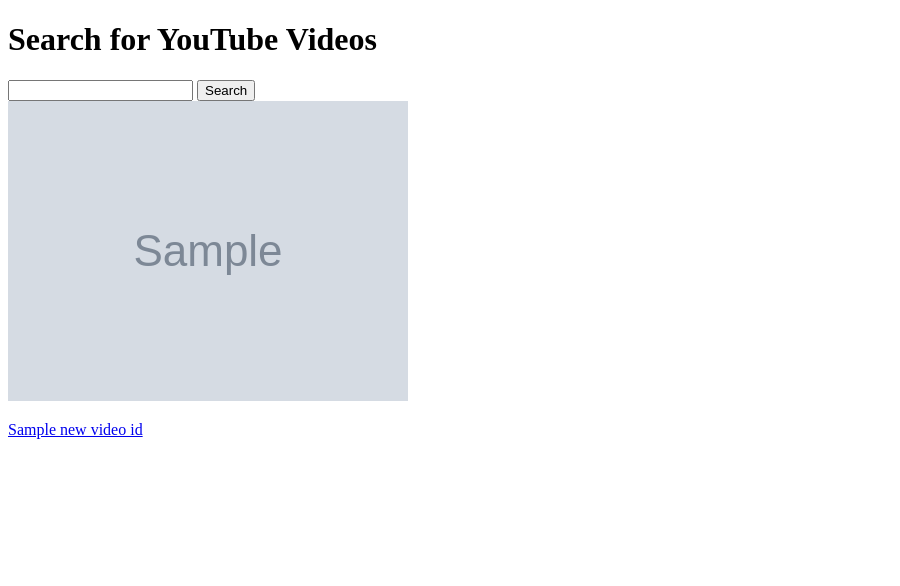
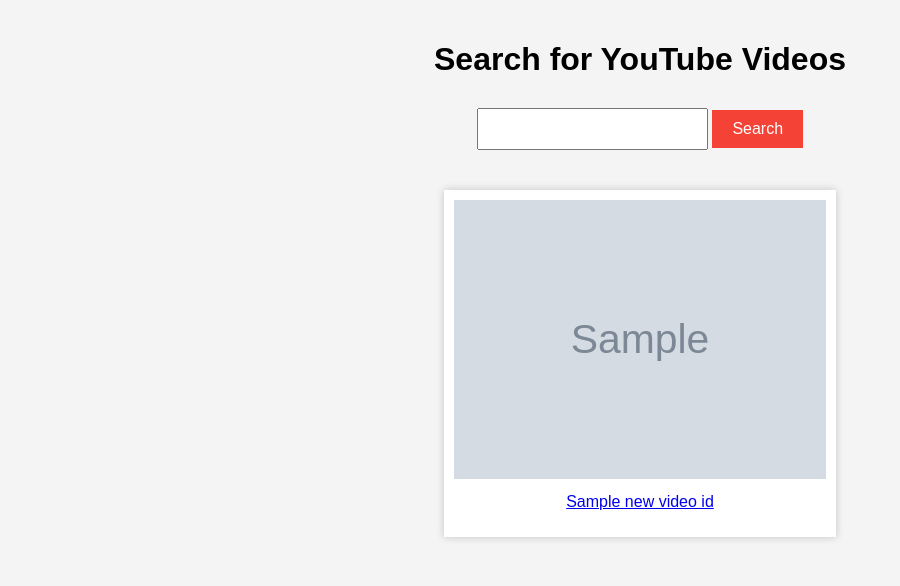
Before and after one commit to constrain99/PraneethTube, a Flask app: template templates/index.html in a window 1280 px wide. Shown: the top 586 px of the page, without its empty margins (0-900 px from the left). Run offline with Flask 3, Linux system fonts and the light colour scheme; the template is opened without the code that fills it: most values are stand-ins (such as "Sample title", 1, 10 or a date in 2020); grey boxes marked "Sample" are stand-in pictures.

Commit message:
Update index.html

```diff
--- a/templates/index.html
+++ b/templates/index.html
@@ -2,24 +2,122 @@
 <html>
   <head>
     <title>YouTube Search</title>
+    <style>
+      body {
+        font-family: Arial, sans-serif;
+        margin: 0;
+        padding: 20px;
+        background-color: #f4f4f4;
+      }
+
+      h1 {
+        text-align: center;
+        margin-bottom: 30px;
+      }
+
+      form {
+        text-align: center;
+        margin-bottom: 30px;
+      }
+
+      input[type="text"] {
+        padding: 10px;
+        font-size: 16px;
+      }
+
+      input[type="submit"] {
+        padding: 10px 20px;
+        font-size: 16px;
+        background-color: #f44336;
+        color: white;
+        border: none;
+        cursor: pointer;
+      }
+
+      .row {
+        display: flex;
+        flex-wrap: wrap;
+        justify-content: center;
+        margin-bottom: 20px;
+      }
+
+      .video {
+        flex-basis: 30%;
+        margin: 10px;
+        box-shadow: 0 0 8px rgba(0, 0, 0, 0.2);
+        background-color: white;
+        padding: 10px;
+        position: relative;
+        transition: transform 0.3s;
+      }
+
+      .video img {
+        width: 100%;
+        height: auto;
+      }
+
+      .video p {
+        font-size: 16px;
+        margin-top: 10px;
+        text-align: center;
+      }
+
+      .video .popup {
+        position: absolute;
+        top: 0;
+        left: 0;
+        display: none;
+        background-color: rgba(0, 0, 0, 0.8);
+        color: white;
+        padding: 20px;
+        width: 100%;
+        height: 100%;
+        text-align: center;
+      }
+
+      .video:hover {
+        transform: scale(1.05);
+      }
+
+      .video:hover .popup {
+        display: block;
+      }
+    </style>
   </head>
   <body>
     <h1>Search for YouTube Videos</h1>
     <form action="/search" method="post">
-        <input type="text" name="query">
-        <input type="submit" value="Search">
+      <input type="text" name="query" />
+      <input type="submit" value="Search" />
     </form>
 
+    {% for video_id, thumbnail, title in new_video_ids %} {% if loop.index0 % 3
+    == 0 %}
     <div class="row">
-        {% for video_id, thumbnail, title in new_video_ids %}
+      {% endif %}
       <div class="video">
         <a href="{{ url_for('watch', video_id=video_id) }}">
-            <img src="{{ thumbnail }}" alt="{{ title }}">
+          <img src="{{ thumbnail }}" alt="{{ title }}" />
           <p>{{ title }}</p>
+          <div class="popup">
+            <p>Video Popup Content</p>
+          </div>
         </a>
       </div>
-        {% if loop.index % 3 == 0 %}
+      {% if loop.index % 3 == 0 or loop.last %}
     </div>
-      <div class="row">{% endif %} {% endfor %}</div>
+    {% endif %} {% endfor %}
+
+    <script>
+      const videos = document.querySelectorAll(".video");
+      videos.forEach((video) => {
+        video.addEventListener("mouseenter", () => {
+          video.classList.add("active");
+        });
+        video.addEventListener("mouseleave", () => {
+          video.classList.remove("active");
+        });
+      });
+    </script>
   </body>
 </html>
```
Lines whose indentation alone changed are shown as unchanged.
